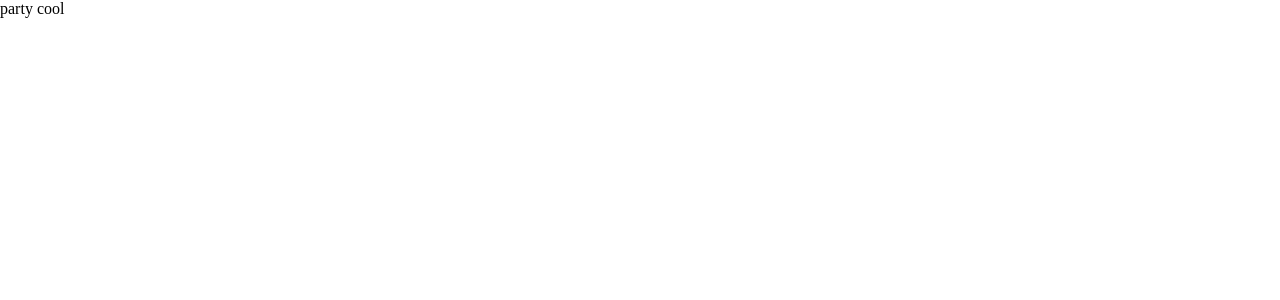
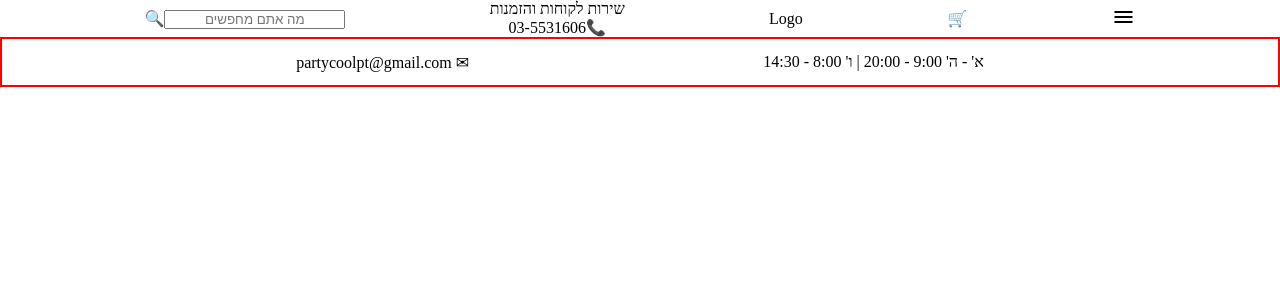
Before and after one commit to Yoavvm/partycoolpt, an Angular app in the folder partycoolclient/: page / in a window 1280 px wide. Shown: the top 300 px of the page. Built offline with nearby package versions, Linux system fonts and the light colour scheme.

Commit message:
header and footer structure implemented + importing google icons library

```diff
--- a/partycoolclient/src/app/app.component.html
+++ b/partycoolclient/src/app/app.component.html
@@ -1 +1,2 @@
-party cool
+<app-header></app-header>
+<app-footer></app-footer>
--- a/partycoolclient/src/app/app.module.ts
+++ b/partycoolclient/src/app/app.module.ts
@@ -3,10 +3,14 @@ import { BrowserModule } from '@angular/platform-browser';
 
 import { AppRoutingModule } from './app-routing.module';
 import { AppComponent } from './app.component';
+import { HeaderComponent } from './components/header/header.component';
+import { FooterComponent } from './components/footer/footer.component';
 
 @NgModule({
   declarations: [
-    AppComponent
+    AppComponent,
+    HeaderComponent,
+    FooterComponent
   ],
   imports: [
     BrowserModule,
--- /dev/null
+++ b/partycoolclient/src/app/components/footer/footer.component.css
@@ -0,0 +1,9 @@
+:host {
+    display: flex;
+    width: 100%;
+    border: 2px solid red;
+    flex-direction: row-reverse;
+    justify-content: space-evenly;
+    align-items: center;
+    min-height: 50px;
+}
--- /dev/null
+++ b/partycoolclient/src/app/components/footer/footer.component.html
@@ -0,0 +1,9 @@
+<section>
+    <p>
+        א' - ה' 9:00 - 20:00 | ו' 8:00 - 14:30
+    </p>
+</section>
+
+<section>
+    partycoolpt@gmail.com ✉
+</section>
--- /dev/null
+++ b/partycoolclient/src/app/components/footer/footer.component.ts
@@ -0,0 +1,15 @@
+import { Component, OnInit } from '@angular/core';
+
+@Component({
+  selector: 'app-footer',
+  templateUrl: './footer.component.html',
+  styleUrls: ['./footer.component.css']
+})
+export class FooterComponent implements OnInit {
+
+  constructor() { }
+
+  ngOnInit(): void {
+  }
+
+}
--- /dev/null
+++ b/partycoolclient/src/app/components/header/header.component.css
@@ -0,0 +1,11 @@
+:host {
+    display: flex;
+    width: 100%;
+    justify-content: space-evenly;
+    flex-direction: row-reverse;
+    align-items: center;
+}
+
+input {
+    height: 100%;
+}
--- /dev/null
+++ b/partycoolclient/src/app/components/header/header.component.html
@@ -0,0 +1,24 @@
+<section>
+    <span class="material-icons">menu</span>
+</section>
+
+
+<section>
+    🛒
+</section>
+
+
+<section>
+    Logo
+</section>
+
+<section>
+    <p>שירות לקוחות והזמנות</p>
+    <p>03-5531606📞</p>
+</section>
+
+<section>
+    <div>
+        🔍<input type="text" placeholder="מה אתם מחפשים">
+    </div>
+</section>
--- /dev/null
+++ b/partycoolclient/src/app/components/header/header.component.ts
@@ -0,0 +1,15 @@
+import { Component, OnInit } from '@angular/core';
+
+@Component({
+  selector: 'app-header',
+  templateUrl: './header.component.html',
+  styleUrls: ['./header.component.css']
+})
+export class HeaderComponent implements OnInit {
+
+  constructor() { }
+
+  ngOnInit(): void {
+  }
+
+}
--- a/partycoolclient/src/index.html
+++ b/partycoolclient/src/index.html
@@ -1,13 +1,16 @@
 <!doctype html>
 <html lang="en">
+
 <head>
   <meta charset="utf-8">
   <title>Partycoolclient</title>
   <base href="/">
   <meta name="viewport" content="width=device-width, initial-scale=1">
-  <link rel="icon" type="image/x-icon" href="favicon.ico">
+  <link href="https://fonts.googleapis.com/icon?family=Material+Icons" rel="stylesheet">
 </head>
+
 <body>
   <app-root></app-root>
 </body>
+
 </html>
--- a/partycoolclient/src/styles.css
+++ b/partycoolclient/src/styles.css
@@ -2,4 +2,6 @@
     padding: 0;
     margin: 0;
     box-sizing: border-box;
+    text-align: center;
+
 }
```
